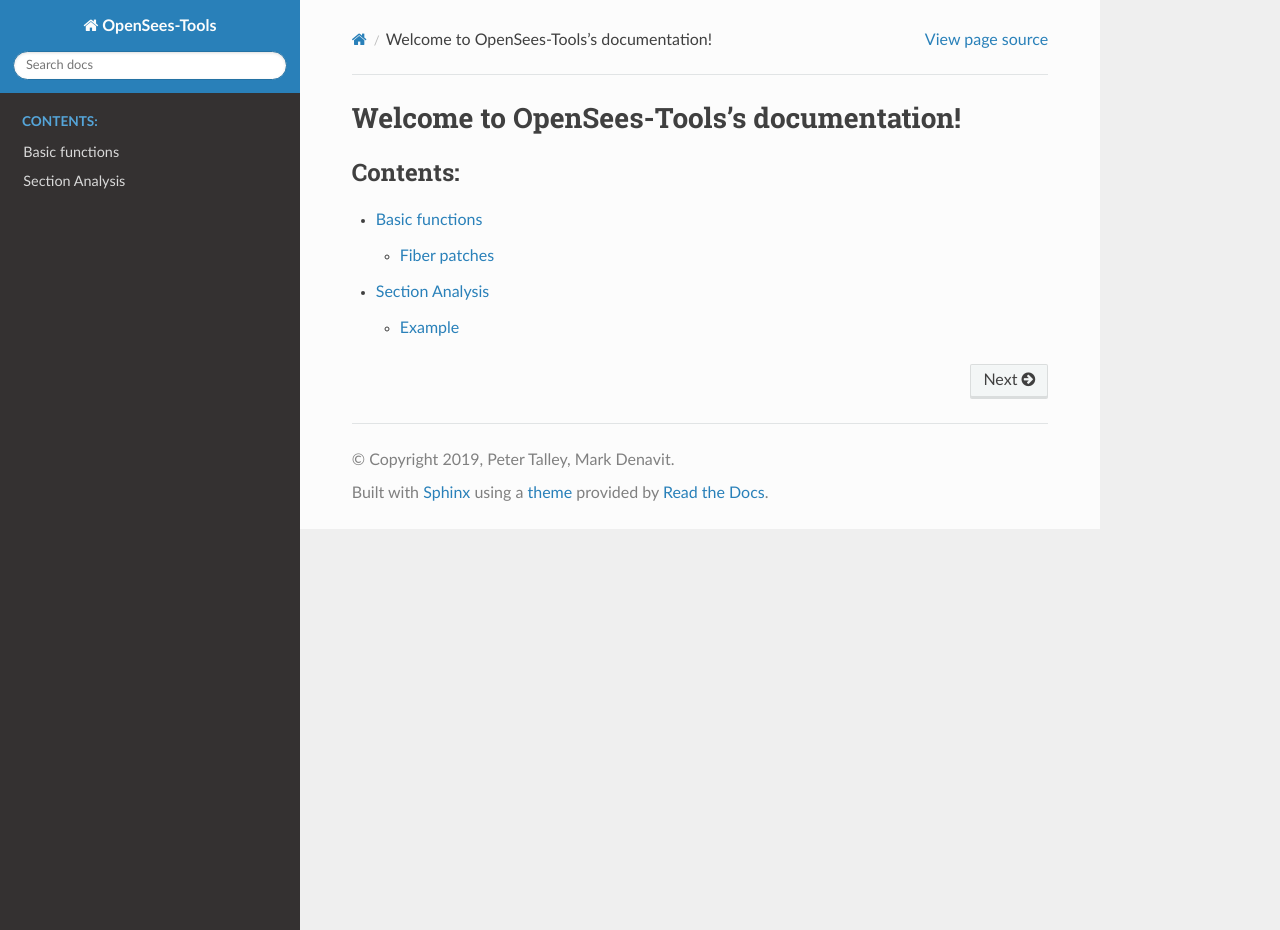
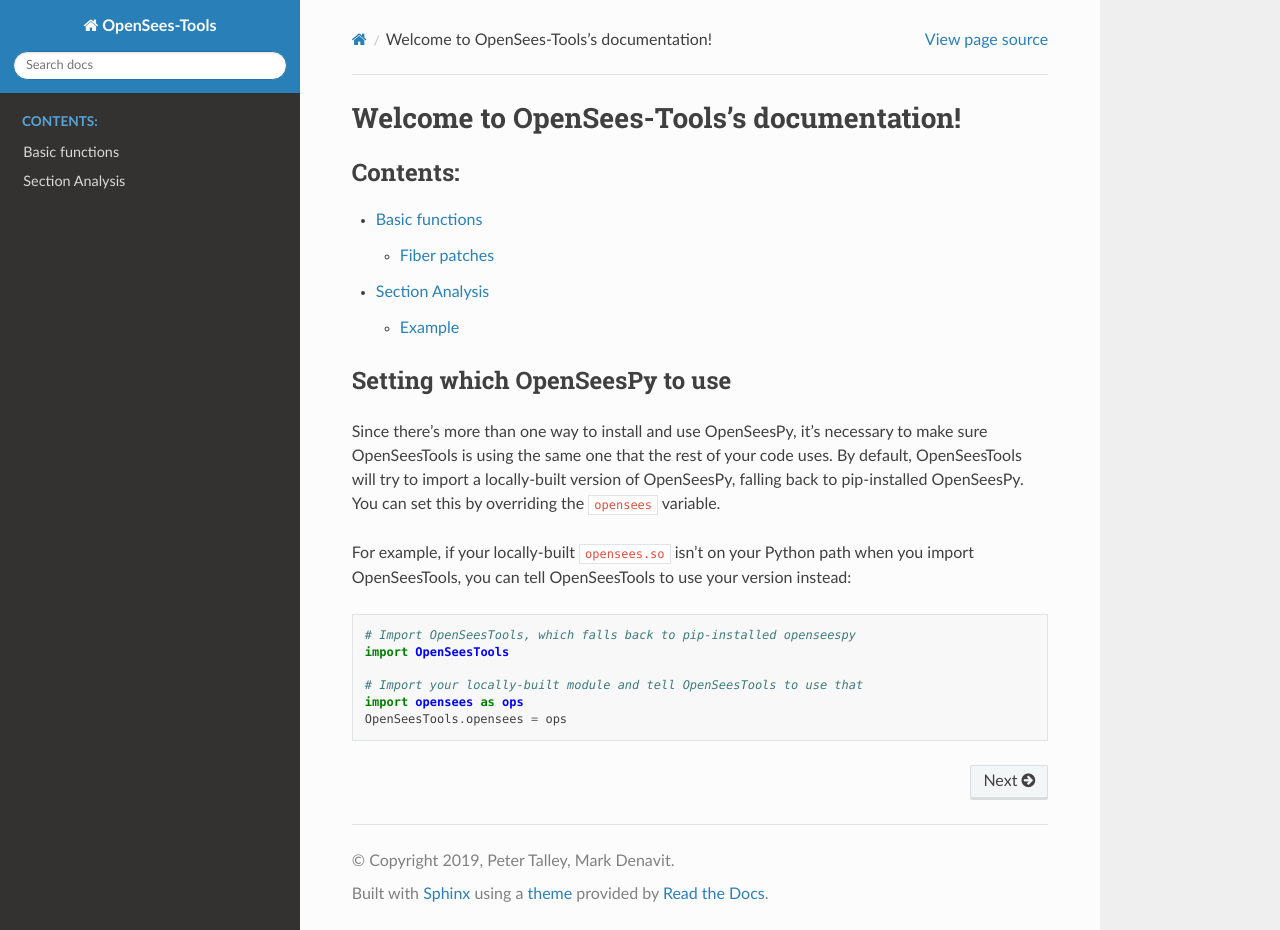
Before and after one commit to otaithleigh/OpenSeesTools, a Sphinx documentation site: the page built from doc/source/index.rst, in a window 1280 px wide and 930 px high. Built offline with Sphinx 7.4.7 and the Read the Docs theme 2.0.0, drawn with Linux system fonts in a browser that asks for light colours.

Commit message:
Document setting your own opensees module

```diff
--- a/doc/source/index.rst
+++ b/doc/source/index.rst
@@ -12,3 +12,26 @@
 
     basic
     SectionAnalysis
+
+
+Setting which OpenSeesPy to use
+-------------------------------
+
+Since there's more than one way to install and use OpenSeesPy, it's necessary to
+make sure OpenSeesTools is using the same one that the rest of your code uses.
+By default, OpenSeesTools will try to import a locally-built version of
+OpenSeesPy, falling back to pip-installed OpenSeesPy. You can set this by
+overriding the ``opensees`` variable.
+
+For example, if your locally-built ``opensees.so`` isn't on your Python path
+when you import OpenSeesTools, you can tell OpenSeesTools to use your version
+instead:
+
+.. code:: python
+
+   # Import OpenSeesTools, which falls back to pip-installed openseespy
+   import OpenSeesTools
+
+   # Import your locally-built module and tell OpenSeesTools to use that
+   import opensees as ops
+   OpenSeesTools.opensees = ops
```
